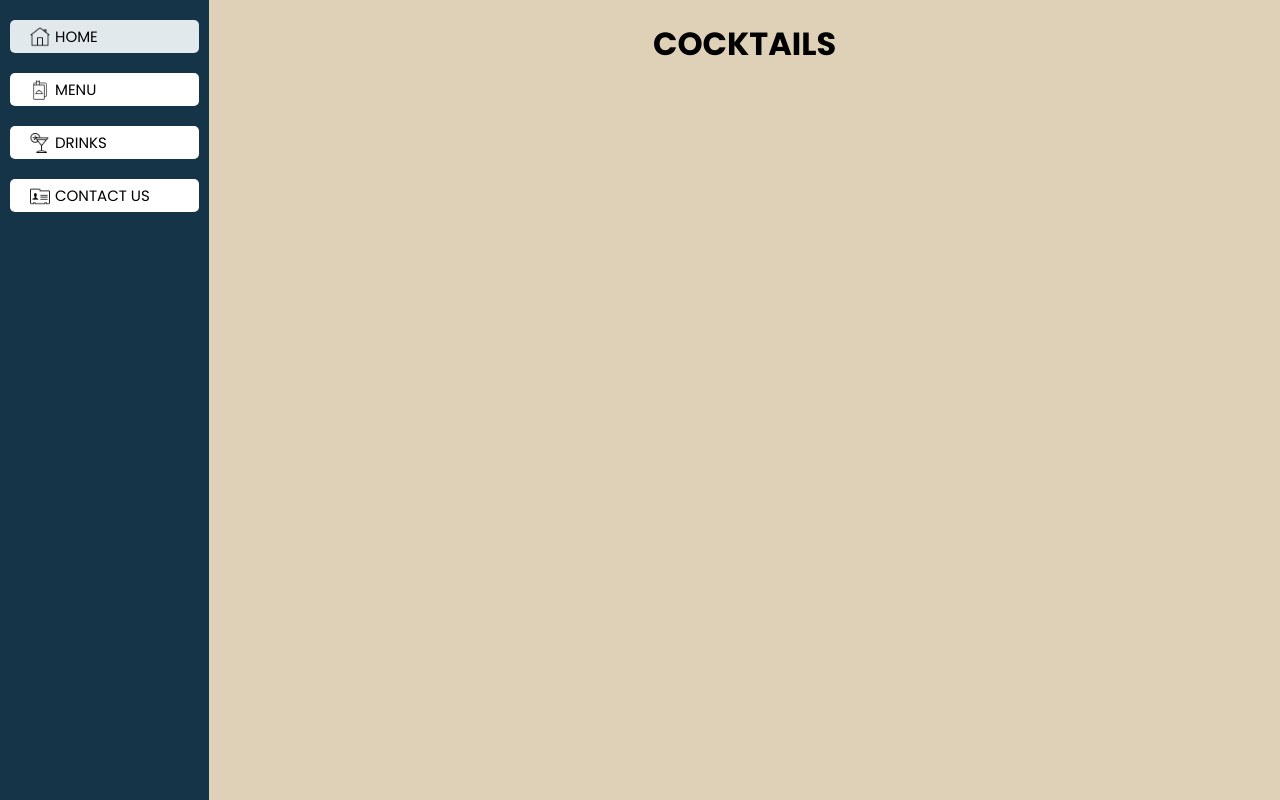
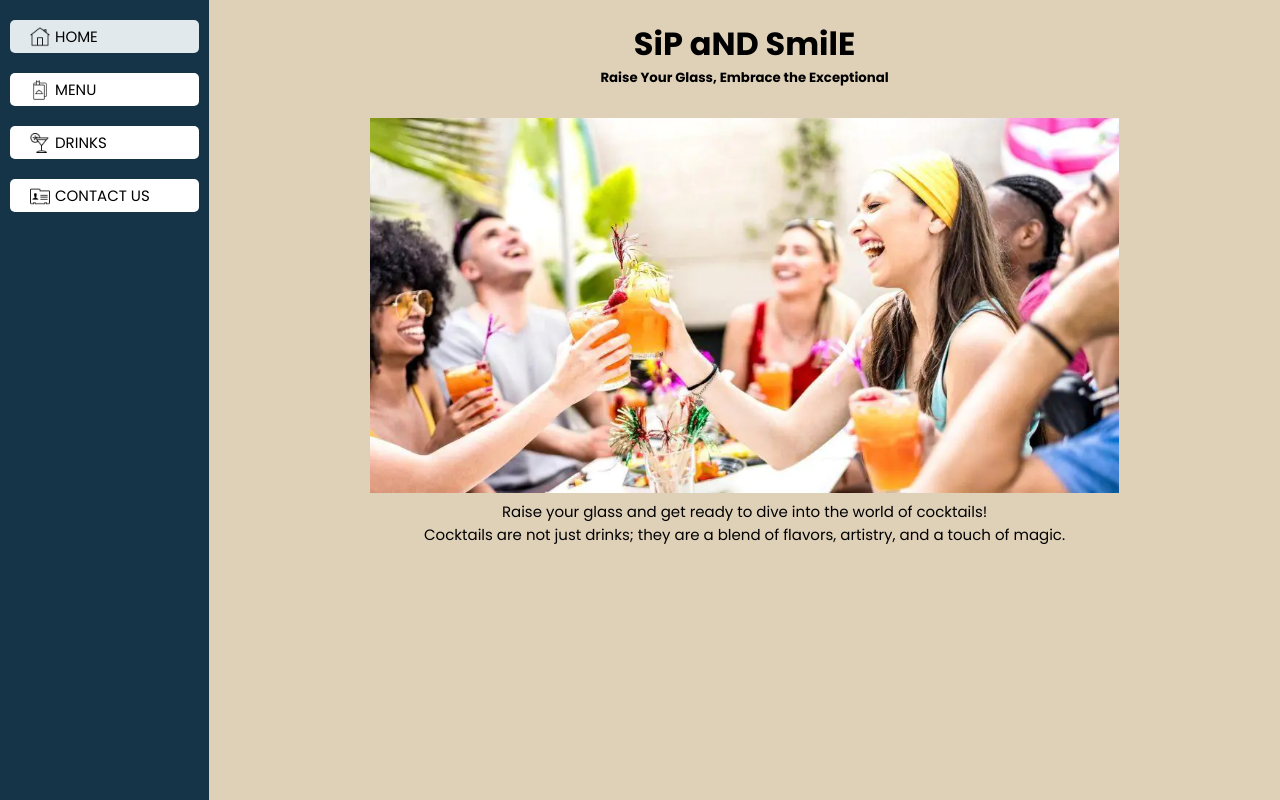
Before and after one commit to vaishnavishahakar/icp, a plain HTML site: page index.html in a window 1280 px wide. Drawn offline with Linux system fonts and the light colour scheme.

Commit message:
Designed the home page

```diff
--- a/css/style.css
+++ b/css/style.css
@@ -85,6 +85,17 @@
     }
 }
 
+/* main-content */
+.content-items img{
+    width: 70%;
+    margin-top: 30px;
+}
+.content-items p{
+    text-align: center;
+    font-size: 15px;
+
+}
+
  /* Normal Devices  */
 @media screen and (min-width: 601px) and (max-width: 768px){
     .sidebar{
--- a/index.html
+++ b/index.html
@@ -29,7 +29,15 @@
         </div>
 
         <div class="content">
-            <h1>COCKTAILS</h1>
+            <h1>SiP aND SmilE</h1>
+            <h5>Raise Your Glass, Embrace the Exceptional</h5>
+
+            <div class="content-items">
+                <img src="./img/235.-What-is-a-Mocktail_Canva_View-Apart-1024x512.webp">
+                <p>Raise your glass and get ready to dive into the world of cocktails! <br>
+                    Cocktails are not just drinks; they are a blend of flavors, artistry, and a touch of magic.
+                </p>
+            </div>
         </div>
     </div>
 
```
Also changed, not shown: img/235.-What-is-a-Mocktail_Canva_View-Apart-1024x512.webp (added), img/360_F_613793413_7MQO7QII85j5T2lNGOzIRaS35jt5kFmf.jpg (added), img/fresh-fruit-cocktails-dominate-the-summer-nightlife-scene-free-photo.jpg (added), img/hih5q3na.png (added), img/mocktail-three.webp (added), img/two-glasses-of-orange-juice-with-mint-leaves-and-oranges-ai-generated-free-photo.jpg (added).
